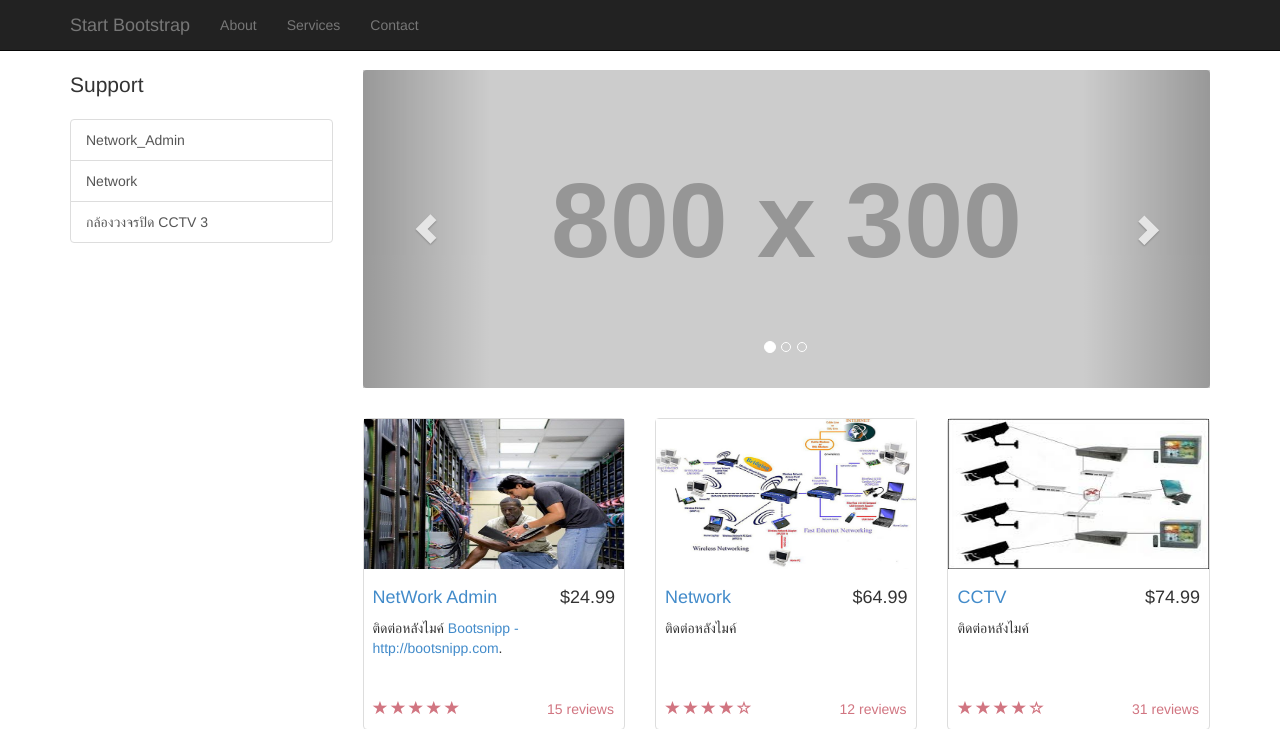
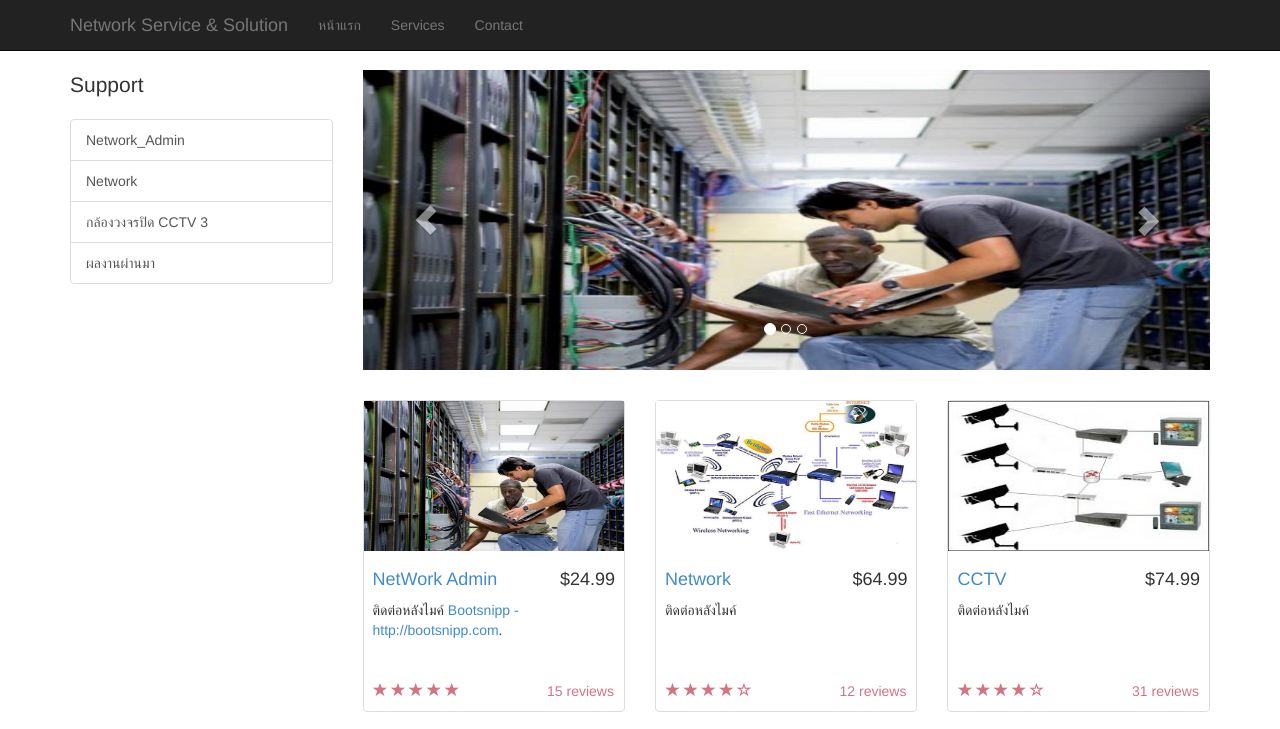
Before and after one commit to mynameistecs51/service_network, a CodeIgniter app: page /service_network/ in a window 1280 px wide. Shown: the top 729 px of the page. Run offline with CodeIgniter, Linux system fonts and the light colour scheme; grey boxes labelled with a size stand in for pictures from a placeholder-image service; some libraries are stand-ins or nearby versions.

Commit message:
chaiwat update picture for index page

```diff
--- a/application/views/head.php
+++ b/application/views/head.php
@@ -39,13 +39,13 @@
                     <span class="icon-bar"></span>
                     <span class="icon-bar"></span>
                 </button>
-                <a class="navbar-brand" href="#">Start Bootstrap</a>
+                <a class="navbar-brand" href="#">Network Service & Solution</a>
             </div>
             <!-- Collect the nav links, forms, and other content for toggling -->
             <div class="collapse navbar-collapse" id="bs-example-navbar-collapse-1">
                 <ul class="nav navbar-nav">
                     <li>
-                        <a href="#">About</a>
+                        <?php echo anchor('service_con','หน้าแรก');?>
                     </li>
                     <li>
                         <a href="#">Services</a>
--- a/application/views/index.php
+++ b/application/views/index.php
@@ -9,6 +9,7 @@
                     <?php echo anchor('admin_con',"Network_Admin",'class="list-group-item"');?>
                     <a href="#" class="list-group-item">Network </a>
                     <a href="#" class="list-group-item">กล้องวงจรปิด CCTV  3</a>
+                    <a href="#" class="list-group-item">ผลงานผ่านมา</a>
                 </div>
             </div>
 
@@ -25,13 +26,16 @@
                             </ol>
                             <div class="carousel-inner">
                                 <div class="item active">
-                                    <img class="slide-image" src="http://placehold.it/800x300" alt="">
+                                    <img  class="slide-image" src="<?php echo base_url().'image/pic_sele/network_admin.jpg';?>"  style="width:850px; height:300px;" alt="">
                                 </div>
                                 <div class="item">
-                                    <img class="slide-image" src="http://placehold.it/800x300" alt="">
+                                    <img class="slide-image" src="<?php echo base_url().'image/pic_sele/network1.jpg';?>"  style="width:850px; height:300px;" alt="">
                                 </div>
                                 <div class="item">
-                                    <img class="slide-image" src="http://placehold.it/800x300" alt="">
+                                    <img class="slide-image" src="<?php echo base_url().'image/pic_sele/cctv.jpg';?>"  style="width:850px; height:300px;" alt="">
+                                </div>
+                                <div class="item">
+                                    <img class="slide-image" src="http://placehold.it/800x300" alt=""  style="width:850px; height:300px;">
                                 </div>
                             </div>
                             <a class="left carousel-control" href="#carousel-example-generic" data-slide="prev">
```
